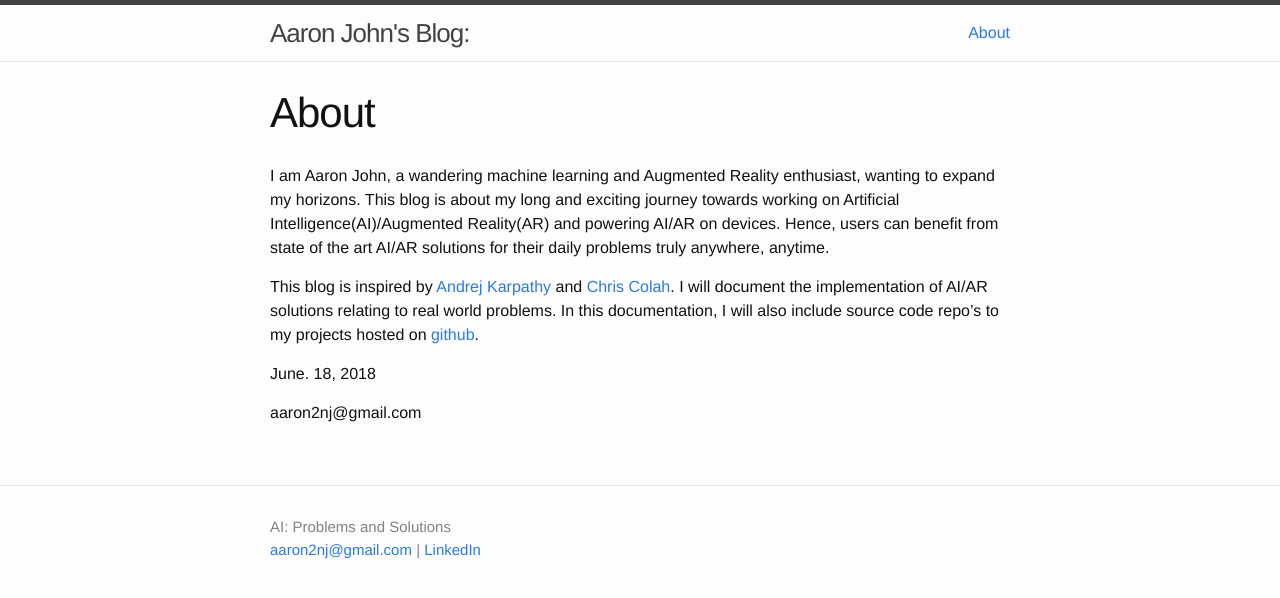
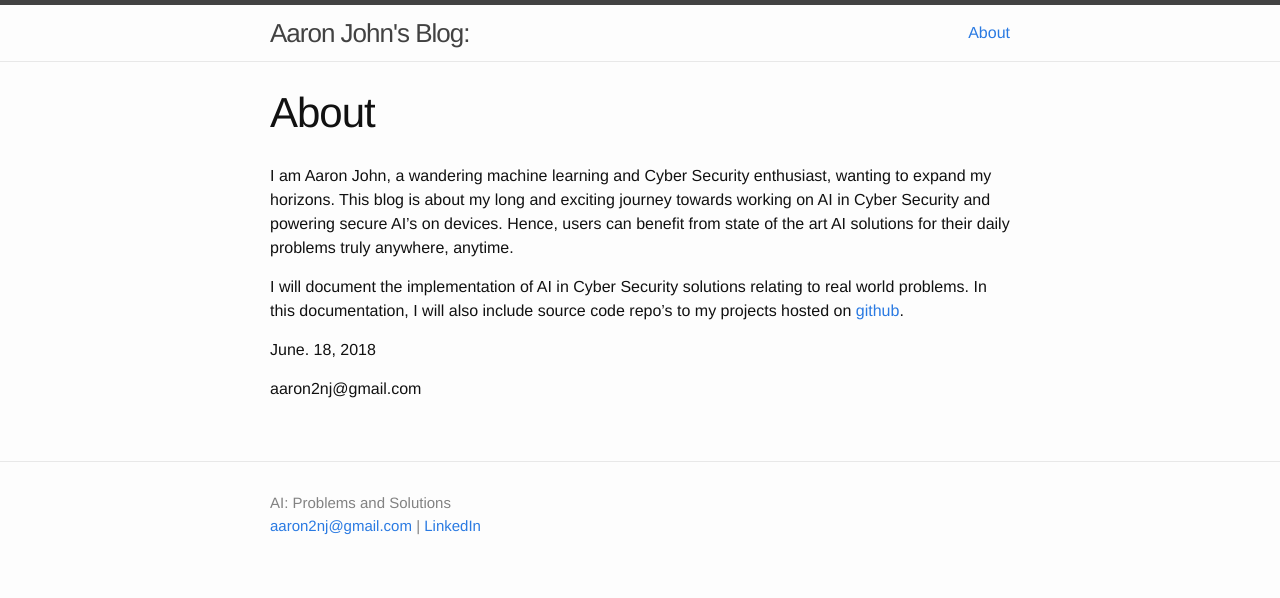
Before and after one commit to alexalwks2/aaronjohn2.github.io, a Jekyll site: the page built from about.md, in a window 1280 px wide. Shown: the top 598 px of the page. Built offline with Jekyll 4.4.1, drawn with Linux system fonts in a browser that asks for light colours.

Commit message:
Update about.md

```diff
--- a/about.md
+++ b/about.md
@@ -5,9 +5,9 @@ comments: false
 permalink: /about/
 ---
 
-I am Aaron John, a wandering machine learning and Augmented Reality enthusiast, wanting to expand my horizons. This blog is about my long and exciting journey towards working on Artificial Intelligence(AI)/Augmented Reality(AR) and powering AI/AR on devices. Hence, users can benefit from state of the art AI/AR solutions for their daily problems truly anywhere, anytime.
+I am Aaron John, a wandering machine learning and Cyber Security enthusiast, wanting to expand my horizons. This blog is about my long and exciting journey towards working on AI in Cyber Security and powering secure AI's on devices. Hence, users can benefit from state of the art AI solutions for their daily problems truly anywhere, anytime.
 
-This blog is inspired by [Andrej Karpathy](http://karpathy.github.io/) and [Chris Colah](http://colah.github.io/). I will document the implementation of AI/AR solutions relating to real world problems. In this documentation, I will also include source code repo's to my projects hosted on [github](https://github.com/aaronjohn2).
+I will document the implementation of AI in Cyber Security solutions relating to real world problems. In this documentation, I will also include source code repo's to my projects hosted on [github](https://github.com/aaronjohn2).
 
 June. 18, 2018
 
```
